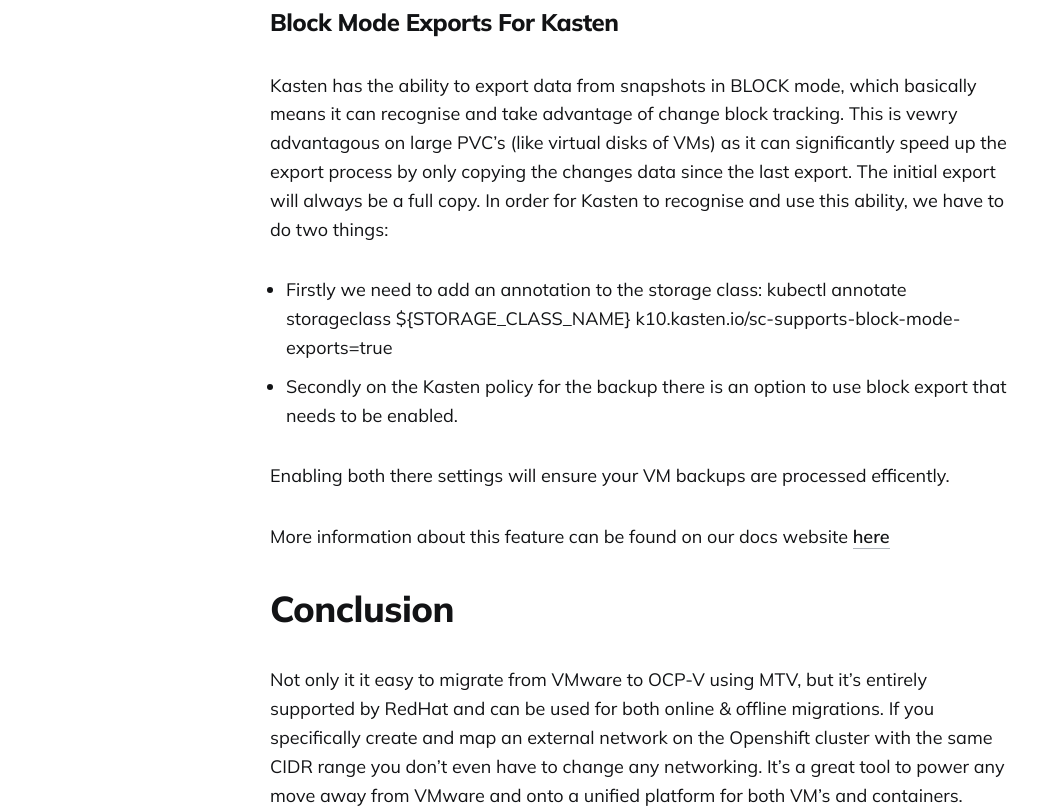
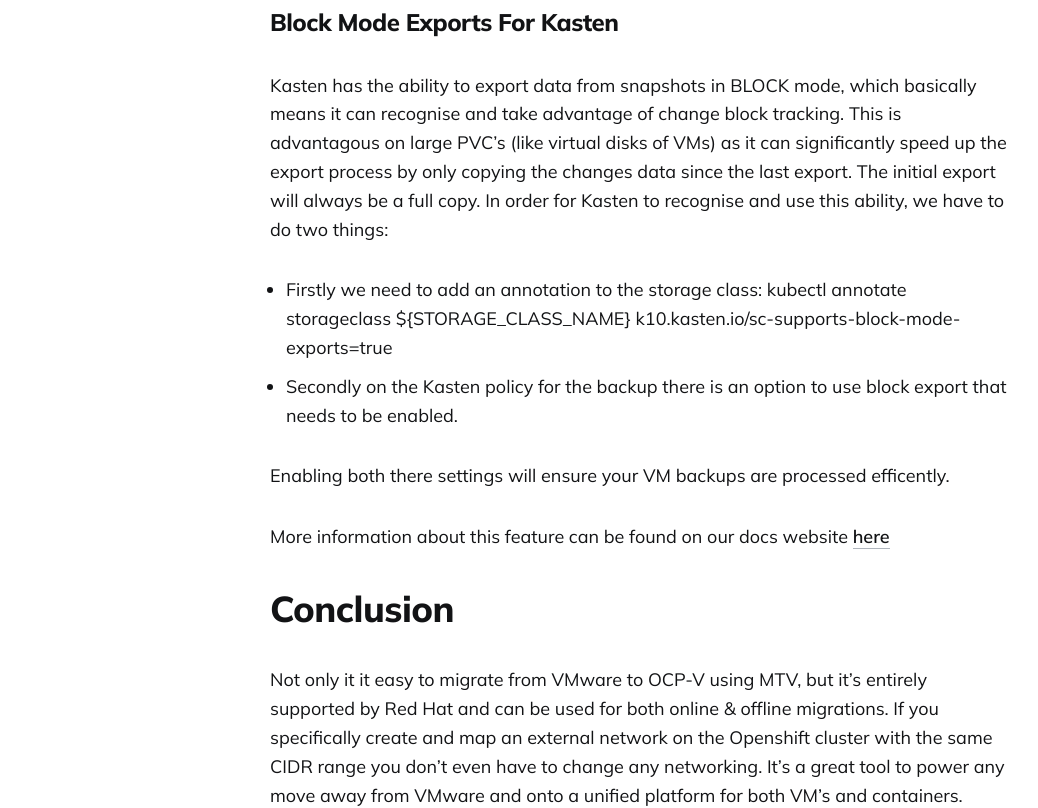
Before and after one commit to newellbrandon/kastendevhub.github.io, a Jekyll site: the page built from _posts/2024-02-11-ocpv-migration.md, in a window 1280 px wide and 1400 px high, scrolled down 20621 px. Shown: the part 186-994 px from the top of the window, without its empty margins (0-1038 px from the left). Built offline with Jekyll 4.4.1, drawn with Linux system fonts in a browser that asks for light colours; comment, search, counter and statistics services are not loaded; some of the changed text lies outside the part shown.

Commit message:
Updating typos in OCP-V migration blog

```diff
--- a/_posts/2024-02-11-ocpv-migration.md
+++ b/_posts/2024-02-11-ocpv-migration.md
@@ -17,7 +17,7 @@ However there is an alternative that many cloud native enterprises are now looki
 
 Kubevirt is a native Kubernetes environment addon that allows virtual machines to run inside containers. It consists of translating the vmdk into a pvc and the running state into a pod. It all runs inside a namespace on Kubernetes and thus can be addressed via the API. This means that Kasten can backup those VM's in the exact same fashion as native containerised workloads.
 
-As of the date of publishing this article, Kasten only officially supports KubeVirt on RedHat OpenShift (called Openshift Virtualisation, or OCP-V), which is a sensible approach as KubeVirt is a downstream open-source project authored by RedHat based upon OCP-V.
+As of the date of publishing this article, Kasten only officially supports KubeVirt on Red Hat OpenShift (called Openshift Virtualisation, or OCP-V), which is a sensible approach as KubeVirt is a downstream open-source project authored by Red Hat based upon OCP-V.
 
 The question then becomes, how do I migrate to OCP-V and just what is involved. Thankfully it's actually quite easy and can be done in both an offline and online fashion. In this post I will detail the steps involved in migrating a test Ubuntu 22.04 LTS Server with a basic nginx installation to OCP-V and detailing the steps to expose the services.
 
@@ -26,8 +26,8 @@ The test migration setup I am using is as follows:
  - VMware ESXi 7.0u2 with vCentre 7
  - OpenShift 4.13.13 with rook-ceph CSI storage
  - Ubuntu 22.04 LTS test VM (with 20GB vmdk)
- - [RedHat Virtualisation Operator](https://access.redhat.com/documentation/en-us/openshift_container_platform/4.13/html/virtualization/installing#virt-installing-virt-operator_installing-virt-web)
- - [RedHat Migration Toolkit for Virtualisation (MTV) Operator](https://access.redhat.com/documentation/en-us/migration_toolkit_for_virtualization/2.5/html/installing_and_using_the_migration_toolkit_for_virtualization/installing-the-operator)
+ - [Red Hat Virtualisation Operator](https://access.redhat.com/documentation/en-us/openshift_container_platform/4.13/html/virtualization/installing#virt-installing-virt-operator_installing-virt-web)
+ - [Red Hat Migration Toolkit for Virtualisation (MTV) Operator](https://access.redhat.com/documentation/en-us/migration_toolkit_for_virtualization/2.5/html/installing_and_using_the_migration_toolkit_for_virtualization/installing-the-operator)
  - [Kasten K10 Operator](https://docs.kasten.io/latest/install/openshift/openshift.html)
 
 ![Installed OpenShift Operators](/images/posts/2024-02-11-ocpv-migration/2.png)
@@ -44,7 +44,7 @@ Once you have both Red Hat operators installed from the operator hub, you will n
 We will start with the Migration (we will use the Virtualisation later on).
 Once we open up the side panel, you will see 4 new items... Providers, Plans, NetworkMaps and StorageMaps. All these must be configured to process a successful migration.
 
- 1. Providers - These detail the platform integrations. You can migrate from VMware, RedHat RHV, RedHat OpenStack and other Openshift platforms (Version 4.x only).
+ 1. Providers - These detail the platform integrations. You can migrate from VMware, Red Hat RHV, Red Hat OpenStack and other Openshift platforms (Version 4.x only).
  2. Plans - This is the migration plan to detail source and destination platforms and options.
  3. NetworkMaps - Here we detail how we are going to address the networking translation, eg VM Network to Openshift network layers
  4. StorageMap - Lastly we detail how we map the individual ESXi data stores to the cluster CSI storage classes.
@@ -220,7 +220,7 @@ Most linux distributions ship with the open-vmware agent, the open source altern
 
 ### Block Mode Exports For Kasten
 
-Kasten has the ability to export data from snapshots in BLOCK mode, which basically means it can recognise and take advantage of change block tracking. This is vewry advantagous on large PVC's (like virtual disks of VMs) as it can significantly speed up the export process by only copying the changes data since the last export. The initial export will always be a full copy. In order for Kasten to recognise and use this ability, we  have to do two things:
+Kasten has the ability to export data from snapshots in BLOCK mode, which basically means it can recognise and take advantage of change block tracking. This is advantagous on large PVC's (like virtual disks of VMs) as it can significantly speed up the export process by only copying the changes data since the last export. The initial export will always be a full copy. In order for Kasten to recognise and use this ability, we  have to do two things:
 
 - Firstly we need to add an annotation to the storage class: kubectl annotate storageclass ${STORAGE_CLASS_NAME} k10.kasten.io/sc-supports-block-mode-exports=true
 - Secondly on the Kasten policy for the backup there is an option to use block export that needs to be enabled.
@@ -231,6 +231,6 @@ More information about this feature can be found on our docs website [here](http
 
 # Conclusion
 
-Not only it it easy to migrate from VMware to OCP-V using MTV, but it's entirely supported by RedHat and can be used for both online & offline migrations. If you specifically create and map an external network on the Openshift cluster with the same CIDR range you don't even have to change any networking. It's a great tool to power any move away from VMware and onto a unified platform for both VM's and containers. Better yet, those newly migrated VM's can be protected by Kasten K10, allowing full backup/restore, DR and application mobility capabilities.
+Not only it it easy to migrate from VMware to OCP-V using MTV, but it's entirely supported by Red Hat and can be used for both online & offline migrations. If you specifically create and map an external network on the Openshift cluster with the same CIDR range you don't even have to change any networking. It's a great tool to power any move away from VMware and onto a unified platform for both VM's and containers. Better yet, those newly migrated VM's can be protected by Kasten K10, allowing full backup/restore, DR and application mobility capabilities.
 
 In fact there is already a demo of this process on one of our other [blog posts](https://veeamkasten.dev/ocpv-kasten-demo)
```
